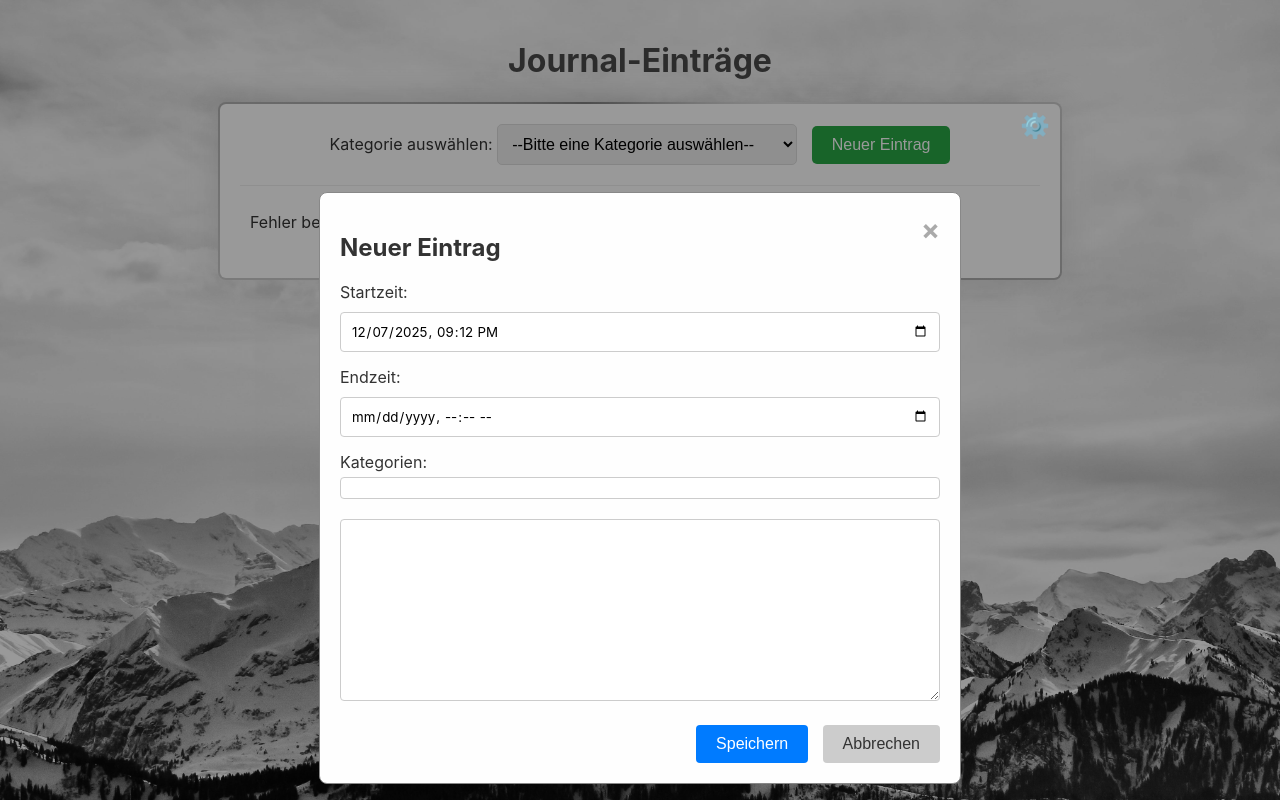
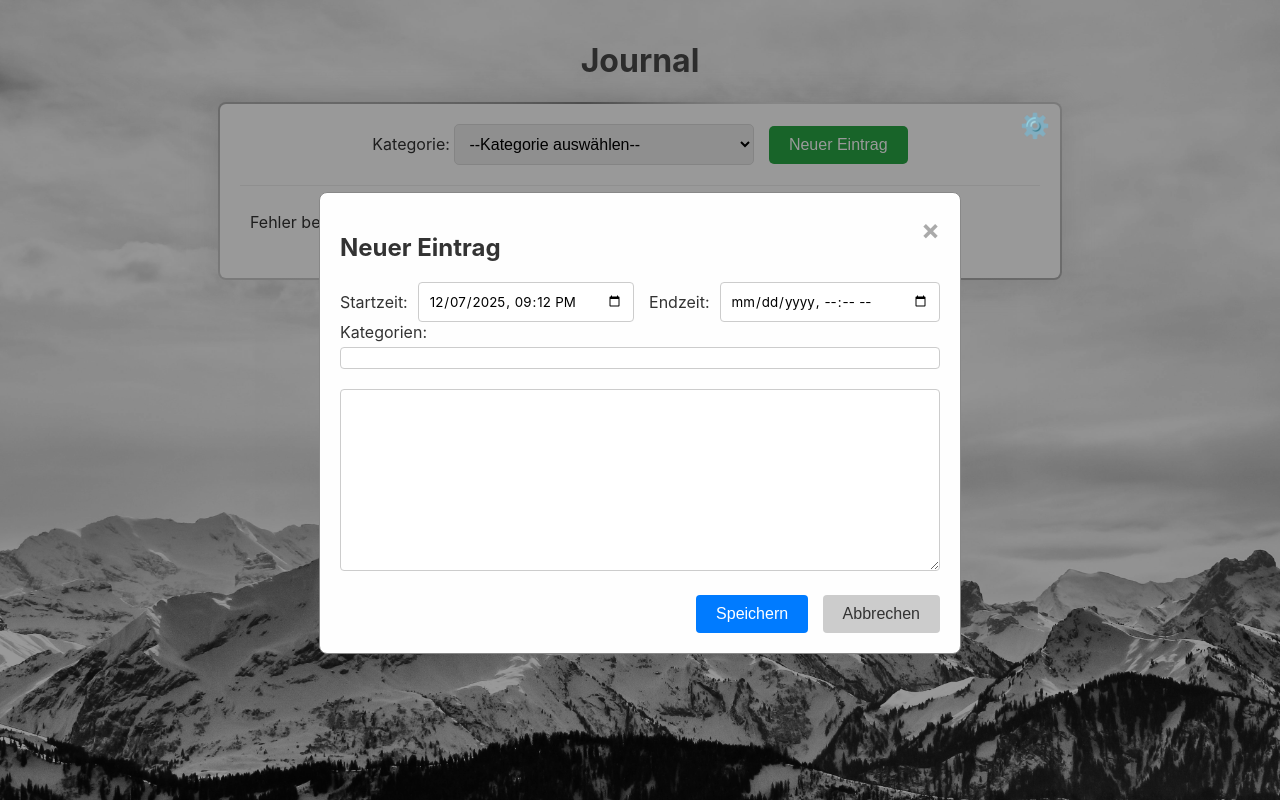
Before and after one commit to strangeoptics/voicejournal_web, a website: page index.html in a window 1280 px wide. Both pictures are taken after a click on the button "Neuer Eintrag". Drawn offline with Linux system fonts and the light colour scheme; no server answers.

Commit message:
Refactor journal entry modal layout and improve date input styling

```diff
--- a/index.html
+++ b/index.html
@@ -11,7 +11,7 @@
     <link rel="stylesheet" href="settings.css">
 </head>
 <body>
-    <h1>Journal-Einträge</h1>
+    <h1>Journal</h1>
 
     <div class="container" style="position: relative;">
         <button id="settings-toggle" class="settings-toggle" title="Einstellungen">⚙️</button>
@@ -22,9 +22,9 @@
         </div>
 
         <div class="controls">
-            <label for="category-select">Kategorie auswählen:</label>
+            <label for="category-select">Kategorie:</label>
             <select id="category-select">
-                <option value="">--Bitte eine Kategorie auswählen--</option>
+                <option value="">--Kategorie auswählen--</option>
             </select>
             <button id="new-entry-button" class="primary-button">Neuer Eintrag</button>
         </div>
@@ -40,11 +40,16 @@
         <div class="modal-content">
             <span class="close-button">&times;</span>
             <h2 id="modal-title">Eintrag bearbeiten</h2>
-            <label for="edit-date" style="display:block; margin-bottom: 5px;">Startzeit:</label>
-            <input type="datetime-local" id="edit-date">
-
-            <label for="edit-end-date" style="display:block; margin-bottom: 5px;">Endzeit:</label>
-            <input type="datetime-local" id="edit-end-date">
+            <div class="date-row">
+                <div class="date-group">
+                    <label for="edit-date">Startzeit:</label>
+                    <input type="datetime-local" id="edit-date">
+                </div>
+                <div class="date-group">
+                    <label for="edit-end-date">Endzeit:</label>
+                    <input type="datetime-local" id="edit-end-date">
+                </div>
+            </div>
 
             <label style="display:block; margin-bottom: 5px;">Kategorien:</label>
             <div id="edit-categories" class="categories-container">
--- a/modal.css
+++ b/modal.css
@@ -82,3 +82,27 @@
 #cancel-button:hover {
     background-color: #bbb;
 }
+
+.date-row {
+    display: flex;
+    gap: 15px;
+}
+
+.date-group {
+    flex: 1;
+    display: flex;
+    align-items: center;
+    gap: 10px;
+}
+
+.date-group label {
+    margin-bottom: 0;
+    white-space: nowrap;
+}
+
+.date-group input {
+    margin-top: 0 !important;
+    margin-bottom: 0 !important;
+    width: auto;
+    flex: 1;
+}
```
